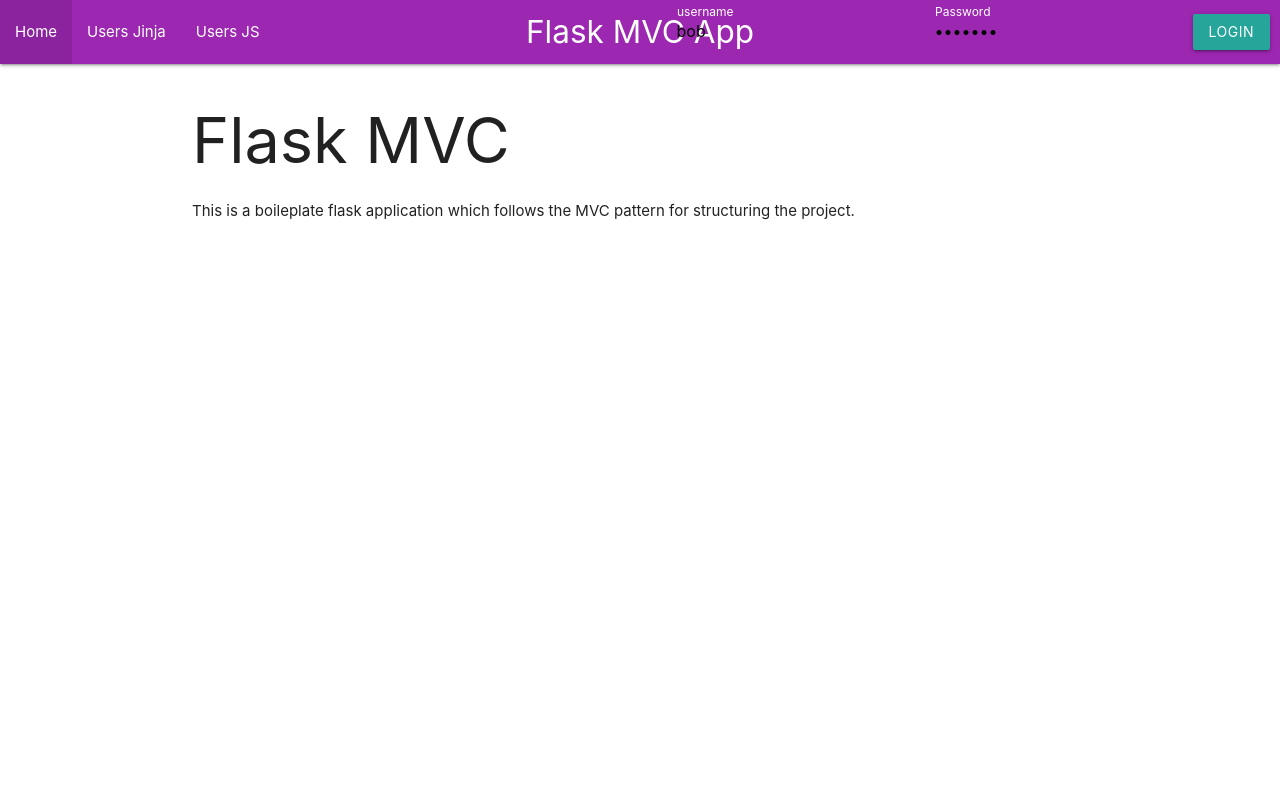
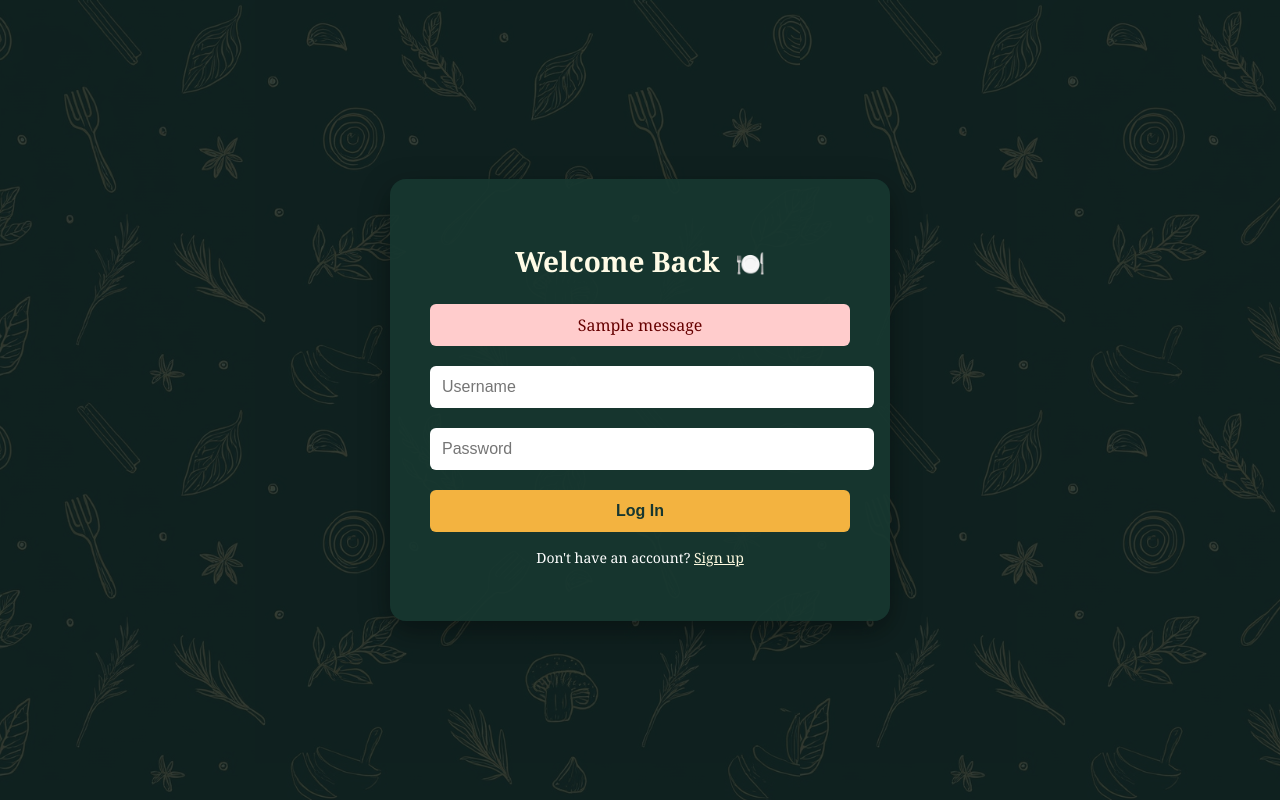
Before and after one commit to Chef-It-Project/Chef-It, a Flask app: page / in a window 1280 px wide. Run offline with Flask 3, Linux system fonts and the light colour scheme; tables that the repository leaves empty hold one stand-in row (values such as "Sample post"); one stand-in notice (Sample message) is shown.

Commit message:
1.Added the implementation and fixed the Login Ui 2.Add Commands are working

```diff
--- a/App/controllers/__init__.py
+++ b/App/controllers/__init__.py
@@ -1,3 +1,5 @@
+from .auth import *
 from .user import *
-from .auth import *
+from .inventory import *
+from .recipe import *
 from .initialize import *
--- a/App/main.py
+++ b/App/main.py
@@ -4,8 +4,7 @@
 from flask_cors import CORS
 from werkzeug.utils import secure_filename
 from werkzeug.datastructures import  FileStorage
-
-
+from App.views.home import home_views
 from App.database import init_db
 from App.config import load_config
 
@@ -15,11 +14,19 @@
     add_auth_context
 )
 
-from App.views import views, setup_admin
+app = Flask(__name__, static_url_path='/static')  # This is correct
+
+from App.views import views, setup_admin,home_views
 
 def add_views(app):
+    # Register home_views first (important for route precedence)
+    app.register_blueprint(home_views)
+
+    # Register all other views
     for view in views:
-        app.register_blueprint(view)
+        if view != home_views:  # Avoid duplicate registration
+            app.register_blueprint(view)
+
 
 def create_app(overrides={}):
     app = Flask(__name__, static_url_path='/static')
--- a/App/models/__init__.py
+++ b/App/models/__init__.py
@@ -1 +1,4 @@
 from .user import *
+from .recipe import *
+from .recipeingredient import *
+from .userfoodlist import *
--- a/App/static/style.css
+++ /dev/null
@@ -1,3 +0,0 @@
-html {
-    padding: 0;
-}
--- /dev/null
+++ b/App/static/styles.css
@@ -0,0 +1,175 @@
+
+body.login-body {
+    margin: 0;
+    padding: 0;
+    background-color: #11221f;
+    background-image: url('../static/images/Background.png');
+    background-repeat: repeat;
+    background-size: contain;
+    background-attachment: fixed;
+    display: flex;
+    justify-content: center;
+    align-items: center;
+    height: 100vh;
+    font-family: 'Georgia', serif;
+    color: #ffffff;
+    position: relative;
+  }
+
+  body.login-body::before {
+    content: '';
+    position: absolute;
+    top: 0;
+    left: 0;
+    width: 100%;
+    height: 100%;
+    background-color: rgba(17, 34, 31, 0.85);
+    z-index: 0;
+  }
+
+  .login-container {
+    background-color: rgba(23, 55, 48, 0.95);
+    padding: 40px;
+    border-radius: 16px;
+    box-shadow: 0 10px 30px rgba(0, 0, 0, 0.4);
+    width: 100%;
+    max-width: 420px;
+    text-align: center;
+    position: relative;
+    z-index: 1;
+  }
+
+  .login-title {
+    font-size: 28px;
+    color: #fffbe6;
+    margin-bottom: 24px;
+  }
+
+  .login-title .emoji {
+    font-size: 24px;
+    margin-left: 8px;
+  }
+
+  input[type="text"],
+  input[type="password"] {
+    width: 100%;
+    padding: 12px;
+    margin: 10px 0;
+    border: none;
+    border-radius: 6px;
+    font-size: 16px;
+  }
+
+  button[type="submit"] {
+    width: 100%;
+    padding: 12px;
+    background-color: #f3b340;
+    color: #173730;
+    font-weight: bold;
+    font-size: 16px;
+    border: none;
+    border-radius: 6px;
+    cursor: pointer;
+    margin-top: 10px;
+  }
+
+  button[type="submit"]:hover {
+    background-color: #e8a62e;
+  }
+
+  .switch-link {
+    margin-top: 16px;
+    font-size: 14px;
+  }
+
+  .switch-link a {
+    color: #fefae0;
+    text-decoration: underline;
+  }
+
+  .flash-msg {
+    background-color: #ffcccc;
+    color: #660000;
+    padding: 10px;
+    border-radius: 6px;
+    margin-bottom: 10px;
+  }
+
+
+
+    /* This is the CSS for the Home page  */
+
+
+    body.chef-home {
+      margin: 0;
+      font-family: 'Georgia', serif;
+      background-color: #1d2b27;
+      display: flex;
+      color: #fff;
+    }
+
+    .sidebar {
+      width: 240px;
+      background-color: #18342f;
+      padding: 2rem 1.5rem;
+      height: 100vh;
+    }
+
+    .sidebar .logo {
+      font-size: 2rem;
+      margin-bottom: 2rem;
+      color: #fefae0;
+    }
+
+    .sidebar .menu a {
+      display: block;
+      margin: 1rem 0;
+      color: #fefae0;
+      font-size: 1.1rem;
+      text-decoration: none;
+    }
+
+    .main-content {
+      flex: 1;
+      padding: 2rem;
+    }
+
+    .recipe-grid {
+      display: grid;
+      grid-template-columns: repeat(auto-fit, minmax(260px, 1fr));
+      gap: 2rem;
+    }
+
+    .recipe-card {
+      background-color: #fdf6e3;
+      border-radius: 12px;
+      overflow: hidden;
+      box-shadow: 0 2px 8px rgba(0,0,0,0.15);
+      color: #333;
+    }
+
+    .recipe-card img {
+      width: 100%;
+      height: 180px;
+      object-fit: cover;
+    }
+
+    .recipe-meta {
+      padding: 1rem;
+    }
+
+    .recipe-meta h2 {
+      font-size: 1.2rem;
+      margin: 0.5rem 0;
+      color: #1d2b27;
+    }
+
+    .recipe-meta .tag {
+      display: inline-block;
+      font-size: 0.8rem;
+      color: #fff;
+      background: #18342f;
+      padding: 4px 8px;
+      border-radius: 4px;
+      margin-bottom: 0.5rem;
+    }
--- a/App/templates/index.html
+++ b/App/templates/index.html
@@ -1,13 +1,31 @@
-{% extends "layout.html" %}
-{% block title %}Flask MVC App{% endblock %}
-{% block page %}Flask MVC App{% endblock %}
-
-{{ super() }}
-
-{% block content %}
-    <h1>Flask MVC</h1>
-    {% if is_authenticated %}
-        <p> Welcome {{current_user.username}} </p>
-    {% endif %}
-    <p>This is a boileplate flask application which follows the MVC pattern for structuring the project.</p>
-{% endblock %}
+<!DOCTYPE html>
+<html lang="en">
+  <head>
+    <meta charset="UTF-8">
+    <meta name="viewport" content="width=device-width, initial-scale=1.0">
+    <title>Login | Chef It</title>
+    <link rel="stylesheet" href="/static/styles.css">
+  </head>
+<body class="login-body">
+  <div class="login-container">
+    <h2 class="login-title">Welcome Back <span class="emoji">🍽️</span></h2>
+    <form action="{{ url_for('auth_views.login_action') }}" method="POST">
+      {% with messages = get_flashed_messages(with_categories=true) %}
+        {% if messages %}
+          <div class="flash-messages">
+            {% for category, message in messages %}
+              <div class="flash-msg {{ category }}">
+                {{ message }}
+              </div>
+            {% endfor %}
+          </div>
+        {% endif %}
+      {% endwith %}
+      <input type="text" name="username" placeholder="Username" required value="{{ request.form.username if request.form.username }}">
+      <input type="password" name="password" placeholder="Password" required>
+      <button type="submit">Log In</button>
+    </form>
+    <p class="switch-link">Don't have an account? <a href="{{ url_for('auth_views.signup_action') }}">Sign up</a></p>
+  </div>
+</body>
+</html>
--- a/App/views/__init__.py
+++ b/App/views/__init__.py
@@ -4,7 +4,8 @@
 from .index import index_views
 from .auth import auth_views
 from .admin import setup_admin
+from .home import home_views
 
 
-views = [user_views, index_views, auth_views]
+views = [user_views, index_views, auth_views,home_views]
 # blueprints must be added to this list
```
Also changed, not shown: App/controllers/initialize.py (+52 -3 lines), App/controllers/inventory.py (added, +35 -0 lines), App/controllers/recipe.py (added, +44 -0 lines), App/models/recipe.py (added, +25 -0 lines), App/models/recipeingredient.py (added, +18 -0 lines), App/models/userfoodlist.py (added, +18 -0 lines), App/templates/home.html (added, +33 -0 lines), App/views/auth.py (+19 -8 lines), App/views/home.py (added, +9 -0 lines), wsgi.py (+88 -29 lines), App/static/images/Background.png (added), App/templates/signup.html (added).
